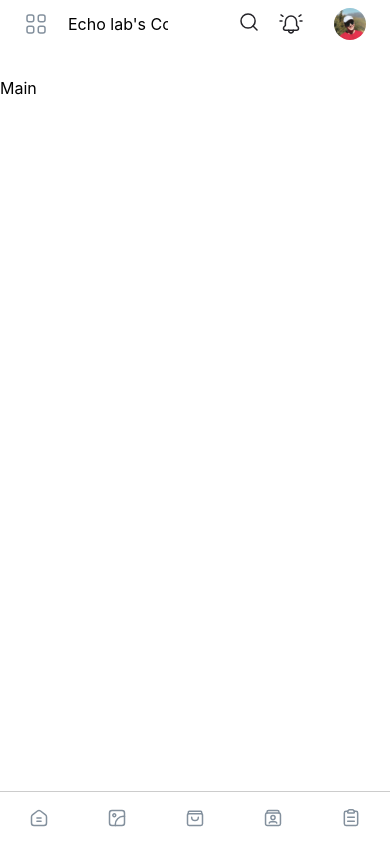
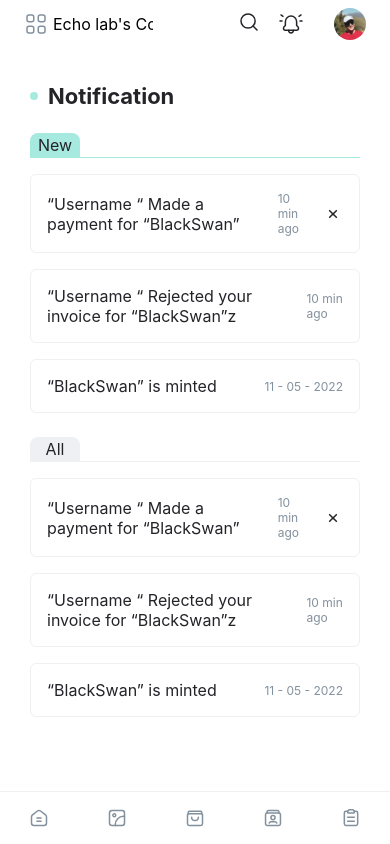
Before and after one commit to fawriid/raeen, a React (Create React App) app: page / in a window 390 px wide. Built offline with nearby package versions, Linux system fonts and the light colour scheme.

Commit message:
main section is done, full responsive, other component style debugged related to main section

```diff
--- a/src/components/FirstPage.module.css
+++ b/src/components/FirstPage.module.css
@@ -15,22 +15,38 @@
 .MenuAndMain{
     padding-top: 10px;
     display: flex;
-    gap: 30px;
+    /* gap: 30px; */
 }
 .Menu{
     /* background-color: green; */
-    width: 20%;
+    width: 18%;
     flex: auto;
 }
 .Main{
-    width: 80%;
+    width: 82%;
     flex: auto;
     /* background-color: yellow; */
 }
 
 
 /* Responsive */
-@media (max-width:1110px) {
+@media (max-width:1200px) {
+    .Menu{
+        width: 20%;
+    }
+    .Main{
+        width: 80%;
+    }
+}
+@media (max-width:1080px) {
+    .Menu{
+        width: 22%;
+    }
+    .Main{
+        width: 78%;
+    }
+}
+@media (max-width:990px) {
     .Menu{
         width: 25%;
     }
--- a/src/components/firstPageComponents/main/Main.js
+++ b/src/components/firstPageComponents/main/Main.js
@@ -1,12 +1,79 @@
-import React from 'react';
+import React, { useEffect, useState } from "react";
 
 // styles
-import styles from './Main.module.css'
+import styles from "./Main.module.css";
+
+// components
+import Notifications from "../../shared/notifications/Notifications";
 
 const Main = () => {
+    const notifications = [
+        {
+            content: "“Username “ Made a payment for “BlackSwan”",
+            date: "10 min ago",
+            close: true,
+            newN: true,
+        },
+        {
+            content: "“Username “ Rejected your invoice for  “BlackSwan”z",
+            date: "10 min ago",
+            close: false,
+            newN: true,
+        },
+        {
+            content: "“BlackSwan” is minted ",
+            date: "11 - 05 - 2022",
+            close: false,
+            newN: true,
+        },
+    ];
+
+    const [isNew, setIsNew] = useState(false);
+    const [newNotifications, setNewNotifications] = useState();
+
+    useEffect(() => {
+        const newNotif = notifications.filter((notif) => notif.newN == true);
+        if (newNotif.length > 0) {
+            setIsNew(true);
+            setNewNotifications(newNotif);
+        } else {
+            console.log("null");
+        }
+    }, []);
+
     return (
         <div className={styles.main}>
-            Main
+            <div className={styles.mainTitle}>
+                <span className={styles.titleCir}> </span>
+                <h5>Notification</h5>
+            </div>
+            <div className={styles.notificationSection}>
+                <section className={styles.newNotiSection}>
+                    {isNew && (
+                        <div>
+                            <div className={styles.newNotifBadge}>
+                                <span>New</span>
+                            </div>
+                            {newNotifications &&
+                                newNotifications.map(({content,date,close}) => (
+                                    <Notifications content={content} date={date} close={close} />
+                                ))}
+                        </div>
+                    )}
+                </section>
+                <section className={styles.notifSection}>
+                    {notifications.length > 0 && (
+                        <div>
+                            <div className={styles.notifBadge}>
+                                <span>All</span>
+                            </div>
+                            {notifications.map(({content,date,close}) => (
+                                <Notifications content={content} date={date} close={close} />
+                            ))}
+                        </div>
+                    )}
+                </section>
+            </div>
         </div>
     );
 };
--- a/src/components/firstPageComponents/main/Main.module.css
+++ b/src/components/firstPageComponents/main/Main.module.css
@@ -1,3 +1,78 @@
-.main{
-    padding-top: 20px;
+.main {
+    padding-top: 25px;
 }
+.mainTitle {
+    display: flex;
+    align-items: center;
+    gap: 10px;
+    margin-left: 30px;
+}
+.mainTitle h5 {
+    font-size: 22px;
+    color: #242328;
+}
+.mainTitle span {
+    display: inline-block;
+    width: 8px;
+    height: 8px;
+    border-radius: 50%;
+    background-color: #a6e9de;
+
+}
+.main section {
+    margin: 3rem;
+    margin-left: 0;
+}
+.notificationSection{
+    margin-top: 3rem;
+    margin-left: 0;
+}
+@media (max-width:950px) {
+    .main section{
+        margin-right: 30px;
+    }
+    .notificationSection{
+        margin-left: 30px;
+        /* margin-right: 0; */
+    }
+}
+.newNotifBadge {
+    width: 100%;
+    border-bottom: 1px solid #a6e9de;
+    position: relative;
+}
+.newNotifBadge span {
+    width: 50px;
+    height: 24px;
+    padding: 4px 12px;
+    position: absolute;
+    display: flex;
+    justify-content: center;
+    align-items: center;
+    color: #242328;
+    bottom: 0;
+    background-color: #a6e9de;
+    /* padding: 10px; */
+    border-top-left-radius: 8px;
+    border-top-right-radius: 8px;
+}
+.notifBadge {
+    width: 100%;
+    border-bottom: 1px solid #eef0f3;
+    position: relative;
+}
+.notifBadge span {
+    width: 50px;
+    height: 24px;
+    padding: 4px 12px;
+    position: absolute;
+    display: flex;
+    justify-content: center;
+    align-items: center;
+    color: #242328;
+    bottom: 0;
+    background-color: #eef0f3;
+    /* padding: 10px; */
+    border-top-left-radius: 8px;
+    border-top-right-radius: 8px;
+}
--- a/src/components/firstPageComponents/menu/Menu.module.css
+++ b/src/components/firstPageComponents/menu/Menu.module.css
@@ -1,7 +1,7 @@
 .menu {
     /* padding-left: 0 24px; */
     padding-top: 20px;
-    border-right: 1px solid #ccc;
+    border-right: 1px solid #EEF0F3;
     min-height: 100vh;
     /* overflow: hidden; */
 }
@@ -10,7 +10,7 @@
         width: 100%;
         min-height: 0;
         border-right: none;
-        border-top: 1px solid #ccc;
+        border-top: 1px solid #EEF0F3;
         padding-top: 0;
     }
     .menu ul {
--- a/src/components/firstPageComponents/navbar/Navbar.module.css
+++ b/src/components/firstPageComponents/navbar/Navbar.module.css
@@ -32,7 +32,7 @@
     gap: 5px;
 }
 .first > div > div p{
-    font-size: 20px;
+    font-size: 16px;
     font-weight: 500;
 }
 .collectionCir{
@@ -82,6 +82,9 @@
 @media (max-width:830px) {
     .navbarCollIcon{
         display: none;
+    }
+    .first > div{
+        margin-left: 5px;
     }
 }
 @media (max-width:600px) {
@@ -193,6 +196,9 @@
     .profileArr{
         display: none;
     }
+    .navbarProfileName{
+        margin-right: 50px;
+    }
 }
 /* 600 */
 @media (min-width:600px) {
--- /dev/null
+++ b/src/components/shared/notifications/Notifications.js
@@ -0,0 +1,21 @@
+import React from 'react';
+
+// style
+import styles from './Notifications.module.css'
+
+// icon
+import closeIcon from '../../../icons/Close.svg'
+
+const notifications = ({content, date, close}) => {
+    return (
+        <div className={styles.notification}>
+            {content}
+            <div>
+                <span>{date}</span>
+                {close && <button><img src={closeIcon} alt='pic'/></button>}
+            </div>
+        </div>
+    );
+};
+
+export default notifications;
--- /dev/null
+++ b/src/components/shared/notifications/Notifications.module.css
@@ -0,0 +1,35 @@
+.notification{
+    display: flex;
+    align-items: center;
+    justify-content: space-between;
+    color: #242328;
+    width: 100%;
+    border: 1px solid #EEF0F3;
+    border-radius: 6px;
+    padding: 16px;
+    margin: 16px 0;
+    margin-left: 0;
+}
+@media (max-width:600px) {
+    .notification{
+        gap: 20px;
+    }
+}
+.notification > div{
+    display: flex;
+    /* justify-content: center; */
+    align-items: center;
+}
+.notification span{
+    color: #83909D;
+    font-size: 12px;
+}
+.notification button{
+    margin-left: 24px;
+    display: flex;
+    justify-content: center;
+    align-items: center;
+    background-color: inherit;
+    border: none;
+    outline: none;
+}
```
Also changed, not shown: src/icons/Close.svg (added).
